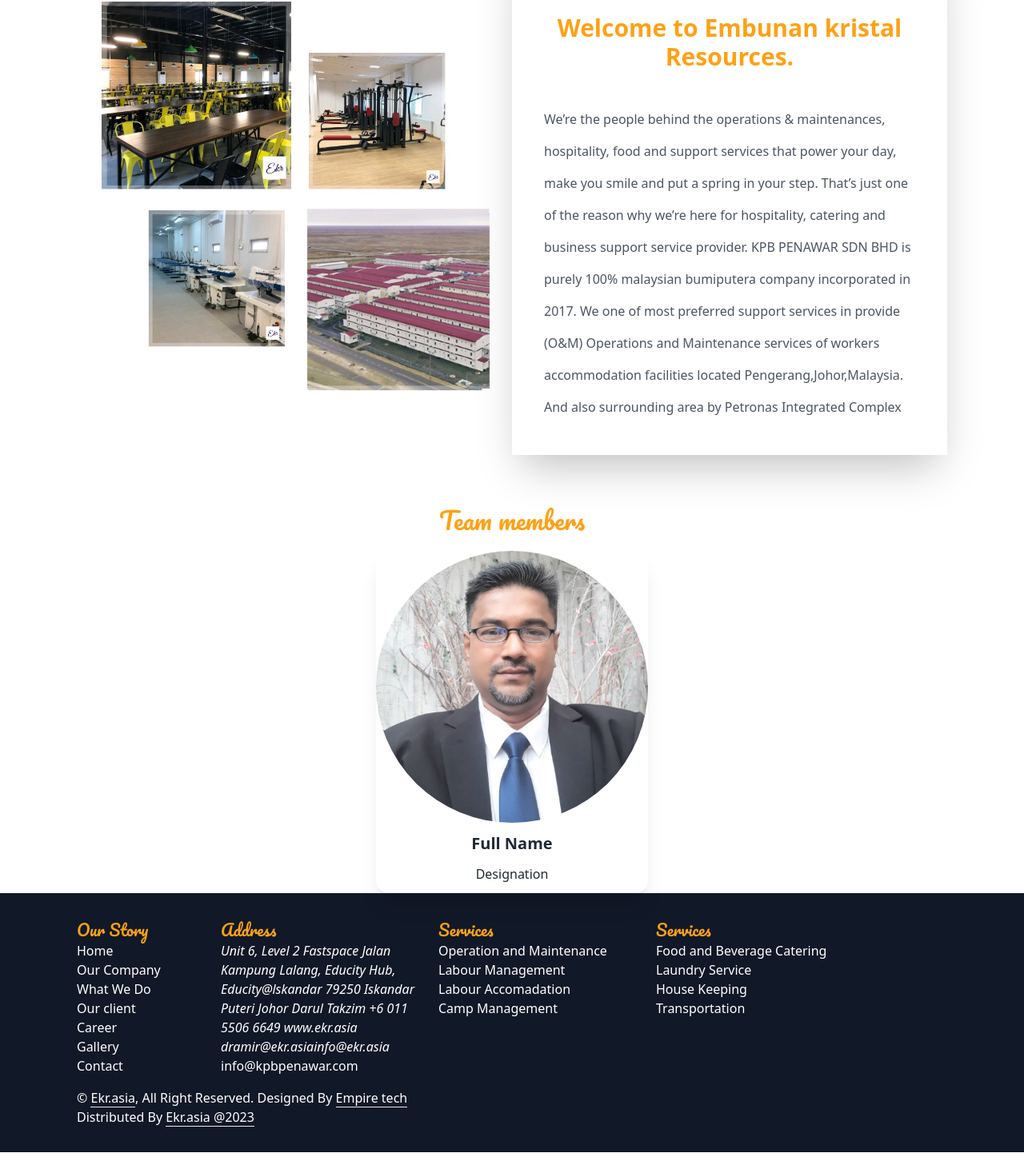
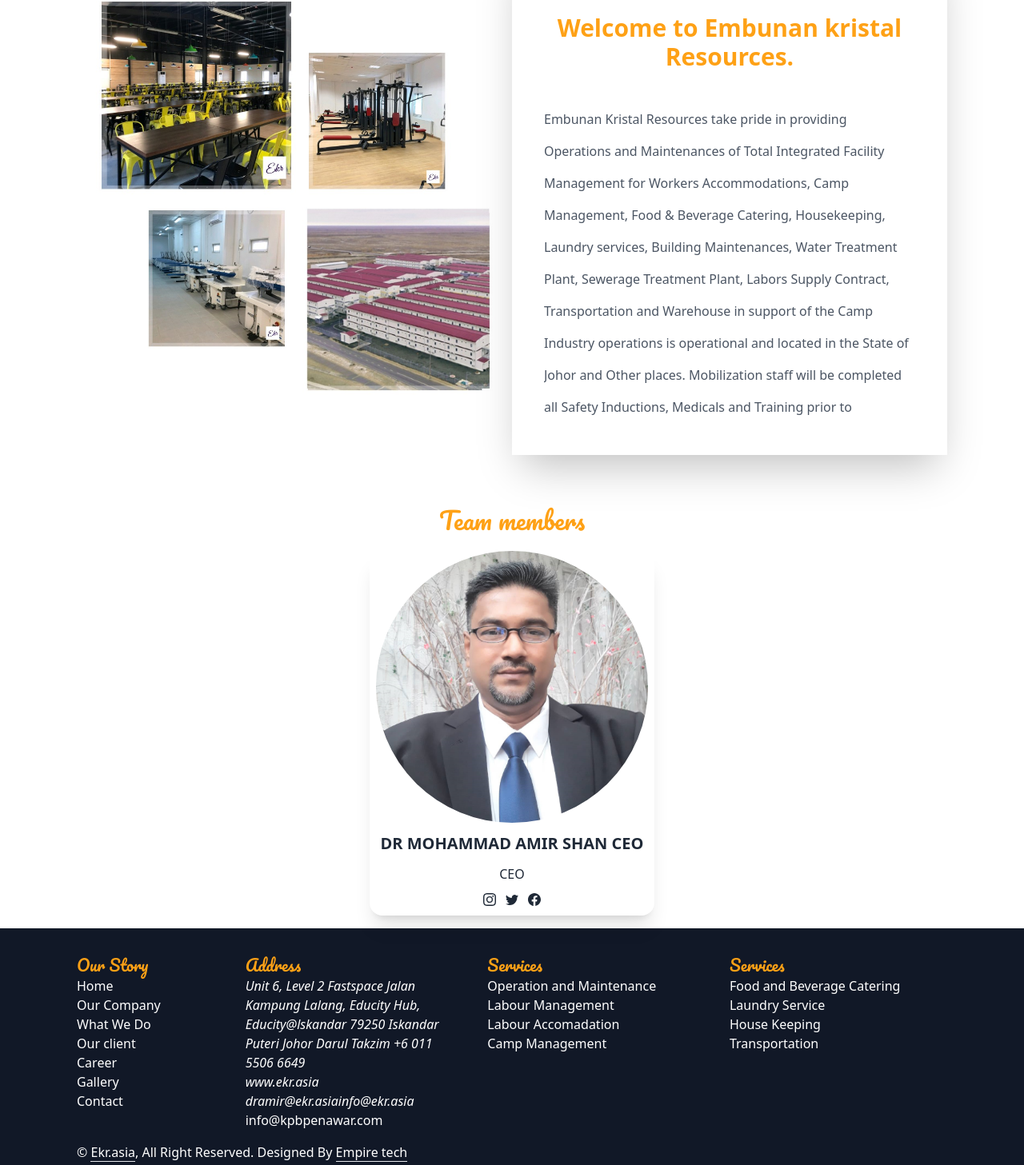
Before and after one commit to IAmIntelligent/kpbpenawar., a React (Vite) app: page / in a window 1280 px wide. Shown: the part 855-2312 px from the top of the page at 80% size. Built offline with nearby package versions, Linux system fonts and the light colour scheme.

Commit message:
final styles

```diff
--- a/src/App.tsx
+++ b/src/App.tsx
@@ -1,4 +1,4 @@
-import { Route, Routes } from "react-router-dom";
+import { Link, Route, Routes } from "react-router-dom";
 import {
   Career,
   ContactPage,
@@ -35,7 +35,10 @@
       </Routes>
       <Footer />
 
+<Link to={`https://wa.me/${`+601155066649`}?text=Hi`}>
+
       <BsWhatsapp className="fixed bottom-10 right-10 text-[40px] md:text-[70px] text-green-500" />
+</Link>
     </div>
     //
     // <Home category={""} description={""} headerPosition={""}/>
--- a/src/assets/utlity.ts
+++ b/src/assets/utlity.ts
@@ -18,92 +18,58 @@
   { name: "Contact", link: "/contact" },
 ];
 const aboutParagraph = [
-  `We’re the people behind the operations & maintenances,
-  hospitality, food and support services that power your day, make
-  you smile and put a spring in your step. That’s just one of the
-  reason why we’re here for hospitality, catering and business
-  support service provider. KPB PENAWAR SDN BHD is purely 100%
-  malaysian bumiputera company incorporated in 2017. We one of most
-  preferred support services in provide (O&M) Operations and
-  Maintenance services of workers accommodation facilities located
-  Pengerang,Johor,Malaysia. And also surrounding area by Petronas
-  Integrated Complex (PIC), Pengerang Industrial Park (PIP),
-  Pengerang Echo Industrial Park (PEIP). We offer a broad range of
-  services for industrial and commercial establishments as well as
-  workers camp, hostel, residential complexes and individual homes
-  throughout Johor.`,
-  // Add more paragraphs if needed
-  `We take the time to understand each of our client's needs on an
-  individual basis, in order to ensure they receive from us the best
-  possible services for their premises. All projects undertaken by
-  us are handled by experienced, skilled and well-trained staff
-  using the latest equipment and quality materials to ensure that
-  the tasks are completed to the highest standards and on time.`,
-  `Clients in both public and private sectors continue to recognise
-  outsourcing as a route not only to reducing costs but also to
-  accessing expertise. We have enormous experience and our clients
-  know that by working with us they are benefiting from a track
-  record of delivery, trusted relationships and quality service. Put
-  simply, we hit the ground running and make a real difference from
-  day one.`,
-  `Today, clients increasingly want that ‘difference’ to be applied
-  to more and more individual services. Many clients initially
-  appoint us to provide a single service. Then, when we have proved
-  our value, they frequently move towards bundling a number of
-  services together – and there’s a clear trend towards bundled and
-  integrated FM, where we deliver a suite of services, often across
-  multiple sites. We see opportunities for great service and
-  consistent growth in all contracts – whether we are providing one
-  service or several.`,
+  `Embunan Kristal Resources  take pride in providing Operations and Maintenances of Total Integrated Facility Management for Workers Accommodations, Camp Management, Food & Beverage Catering, Housekeeping, Laundry services, Building Maintenances, Water Treatment Plant, Sewerage Treatment Plant, Labors Supply Contract, Transportation and Warehouse in support of the Camp Industry operations is operational and located in the State of Johor and Other places.
+  Mobilization staff will be completed all Safety Inductions, Medicals and Training prior to deployment to any Camp location or locations. Project Management Team consists of highly experienced, well educated and well exposed to working conditions of live projects for both Malaysia as well International Large Size (over than 60,000 man) Remote Camp Locations.
+  Our capacity and skill to support large complex portfolios as well as specialized services for business requiring customized Facilities Management services. We are unique in the way we integrate our services trough state of art technology and form alliance relationships with our customers`
 ];
 
 const serviceTextCard = [
   {
     title: "Operation and Maintenance",
     description:
-      "Our most Experienced and Professional Team will Guide you to make every moment with us joyful and valuable.",
+      "Embunan Kristal Resources were concentrates in tasks to maintain quality of aequipments and Services before any Significiant Issues Arise.",
     icon: GrServices as React.ElementType,
   },
   {
     title: "Labour Management",
     description:
-      "We will support you with our extremely good and valuable services.",
+      "Embunan Kristal Resources will Povide higly Skilled labours with Productivity, Reporting and Planning Capabilities.",
     icon: GrServices,
   },
   {
     title: "Labour Accomadation",
     description:
-      "We are in alert 24/7 to keep you feeling safe and secure with continuous services.",
+      "we at Embunan Kristal Resources, will Provide Neat and Secured Accomodations for Labours with Clean and Required Services.      ",
     icon: GrServices,
   },
   {
     title: "Camp Management",
     description:
-      "We promise a commitment to hospitality that makes guests feel like kings.",
+      "Embunan Kristal Resourcesare Undertaking Camp Management with Proper Guidance and Monitoring of Authorities with Proper Coordination.",
     icon: GrServices,
   },
   {
     title: "Food and Beverage Catering",
     description:
-      "We promise a commitment to hospitality that makes guests feel like kings.",
+      "We are Providing Neat and Clean Food regularly with Ordered Menu. Our highly delicious and Ready to Eat Items were Supplied Punctually.      ",
     icon: GrServices,
   },
   {
     title: "Launtry",
     description:
-      "We promise a commitment to hospitality that makes guests feel like kings.",
+      "Our Services Includes Washing, drying  Processing of Clothes,Sheets, Towels, Uniforms etc with Good Care and Handling.      ",
     icon: GrServices,
   },
   {
     title: "House Keeping",
     description:
-      "We promise a commitment to hospitality that makes guests feel like kings.",
+      "Our House Keeping Professionals will Make your Spaces Clean and Tidy. Includes Disposing of Rubbish, Cleaning Dirty Surfaces, Dusting and Vacumating.      ",
     icon: GrServices,
   },
   {
     title: " Transportation",
     description:
-      "We promise a commitment to hospitality that makes guests feel like kings.",
+      "Embunan Kristal Resources will Provide you Most Cheapest and Safe Travel Resourses for Reaching Your Destinations On Time.",
     icon: GrServices,
   },
 ];
--- a/src/components/About.tsx
+++ b/src/components/About.tsx
@@ -26,7 +26,7 @@
               <Scrollbars style={{height:700}} >
                 {aboutParagraph?.map(
                   (p, index) =>
-                    index < aboutParagraph.length - 1 && (
+                    index <= aboutParagraph.length - 1 && (
                       <p key={index} className="text-gray-600 leading-[40px] ">
                         {p}
                       </p>
--- a/src/components/Footer.tsx
+++ b/src/components/Footer.tsx
@@ -5,7 +5,7 @@
   return (
     <footer className="px-5 md:px-20 bg-gray-900 text-white static top-[100px] right-0 left-0 ">
       <div className="container mx-auto px-4 py-8">
-        <div className="flex flex-wrap">
+        <div className="flex flex-wrap justify-between">
           <div className="w-full md:w-1/3 lg:w-[180px] mb-4">
             <h1 className="about-cursive text-[#FEA116] text-xl">Our Story</h1>
             <ul className="">
@@ -30,10 +30,10 @@
             <address>
               Unit 6, Level 2 Fastspace Jalan Kampung Lalang, Educity Hub,
               Educity@lskandar 79250 Iskandar Puteri Johor Darul Takzim
-              <a href="#"> +6 011 5506 6649</a>
-              <a href="#"> www.ekr.asia</a> <br />
-              <a href="#">dramir@ekr.asia</a>
-              <a href="#">info@ekr.asia</a>
+              <Link to="tel:+6 011 5506 6649"> +6 011 5506 6649</Link> <br />
+              <Link to="#"> www.ekr.asia</Link> <br />
+              <Link to="#">dramir@ekr.asia</Link>
+              <Link to="#">info@ekr.asia</Link>
             </address>
             <p>info@kpbpenawar.com</p>
           </div>
--- a/src/components/Hero.tsx
+++ b/src/components/Hero.tsx
@@ -37,7 +37,7 @@
           )}
           {button && (
             <Link
-              to=""
+              to="/Our_company"
               className="bg-[#FEA116] text-white font-semibold py-2 px-4 rounded-lg inline-block animated slideInLeft"
             >
               Read more
--- a/src/components/ImageCard.tsx
+++ b/src/components/ImageCard.tsx
@@ -1,5 +1,6 @@
 import { FC } from "react";
 import { BsFacebook, BsInstagram, BsTwitter } from "react-icons/bs";
+import { Link } from "react-router-dom";
 // import { GrServices } from "react-icons/gr";
 
 // interface Icon {
@@ -47,9 +48,15 @@
             {/* {icon && <p className="flex gap-3"><{icon}/></p> } */}
             {icon.length > 0 && (
               <p className="flex gap-3">
-                <BsInstagram />
-                <BsTwitter />
-                <BsFacebook />
+                <Link to="">
+                  <BsInstagram />
+                </Link>
+                <Link to="">
+                  <BsTwitter />
+                </Link>
+                <Link to="">
+                  <BsFacebook />
+                </Link>
               </p>
             )}
           </div>
--- a/src/components/TextCard.tsx
+++ b/src/components/TextCard.tsx
@@ -1,4 +1,3 @@
-import { GrServices } from "react-icons/gr";
 
 interface TextCardProps {
   key:number
@@ -8,11 +7,11 @@
   icon:React.ElementType
 }
 
-const TextCard: React.FC<TextCardProps> = ({ category, description ,icon}) => {
+const TextCard: React.FC<TextCardProps> = ({ category, description }) => {
   return (
     <div>
       {/* card1 */}
-      {icon &&   <GrServices/> }
+      {/* {icon &&   <GrServices/> } */}
       <div className="card rounded-none w-[300px] bg-[#171d2d]/70 h-[300px] text-primary-content hover:bg-[#fea116]">
 
         <div className="card-body">
--- a/src/pages/Gallery.tsx
+++ b/src/pages/Gallery.tsx
@@ -36,7 +36,7 @@
         backgroundImage={hero_images?.gallery_hero}
         title={""}
         button={""}
-        height={""}
+        height={"h-[40vh]"}
       />
       <div className="flex gap-3 flex-wrap justify-center mt-3 md:mt-10  p-3 md:py-10 md:px-10 ">
         <p className="flex gap-2 flex-wrap justify-center shadow-md py-3 md:py-5 md:mb-5">
--- a/src/pages/Home.tsx
+++ b/src/pages/Home.tsx
@@ -13,9 +13,7 @@
       <Hero
         animationImage="/img/kpbpenwar_banner_rotation.png"
         backgroundImage="/img/kpbpenwar_banner.jpg"
-        title="Tempor erat elitr rebum at clita. Diam dolor diam ipsum sit. Aliqu
-        diam amet diam et eos. Clita erat ipsum et lorem et sit, sed stet
-        lorem sit clita duo justo magna dolore erat amet"
+        title="Embunan Kristal Resources constantly strives to find the right balance between building long-term supply relationships based on the compatibility of values and behavior, as well as quality and price"
         button="Read more"
         height = "h-[110vhv] md:h-[90vh]"
       />
@@ -27,7 +25,7 @@
         <h1 className="about-cursive text-[#FEA116] text-center text-xl lg:text-3xl mb-5">
           Team members
         </h1>
-        <div className="flex flex-wrap gap-4 justify-center ">
+        <div className="flex flex-wrap gap-4 justify-center mb-4">
           {directorsGallery?.map((director, index) => {
             if(index === 2)
             return (
@@ -35,12 +33,12 @@
                 <div className="">
                   <ImageCard
                     key={index}
-                    fullName={"Full Name"}
-                    position={"Designation"}
+                    fullName={"DR MOHAMMAD AMIR SHAN CEO"}
+                    position={"CEO"}
                     image={director.image}
                     styles={"w-[320px] h-[320px] md:h-[340px] md:w-[340px] object-cover rounded-full  transition-all delay-150 duration-300  group-hover:scale-125"}
-                    group={"group"}
-                    title={""} icon={[]} />
+                    group={"group px-2"}
+                    title={""} icon={director.icon} />
                 </div>
               </div>
             );
--- a/src/pages/OurCompanyPage.tsx
+++ b/src/pages/OurCompanyPage.tsx
@@ -18,21 +18,19 @@
     />
     <About />
     {/* <ImageGalleries fullName={""} position={""} image={""} /> */}
-    <div className="container py-10 px-10 shadow-xl m-auto ">
-      <h2 className="text-2xl font-bold mb-4">Mission</h2>
+    <div className="container py-10 px-10 shadow-xl border m-auto ">
+      <h2 className="text-2xl font-bold mb-4">Vision and Mission</h2>
       <p className="mb-6">
-        To provide superior and comprehensive FM services resulting in a better
-        working or living environment for our clients.
-      </p>
-
-      <h2 className="text-2xl font-bold mb-4">Vision</h2>
-      <p className="mb-6">
-        To be recognised as an innovator in the support services sector and a
-        leader in quality, value, and customer satisfaction. To provide an
-        environment enriched with trust, cooperation, and mutual respect while
-        delivering services to our clients, ensuring professionalism, exceeding
-        customers’ expectations, achieving market leadership, and operational
-        excellence in every service.
+        Our goal is to reduce the potential for civil unrest & anti-social
+        behavior by camp residents as Sports, Welfare & Recreation activities
+        allow people to channel any feelings of built-up frustration or
+        aggression through healthy, constructive & rewarding activities. We aim
+        to make each Clients resident’s employment duration an unforgettable
+        life experience, where they have the opportunity to sample a
+        once-in-a-lifetime experience of diverse cultural exposure to other
+        nationalities and the customs, traditions and events they celebrate. We
+        also aim to have every resident return to their countries a more
+        educated and enlightened individual.
       </p>
     </div>
 
@@ -42,14 +40,14 @@
       </h1>
       <div className="flex flex-wrap gap-4 text-center ">
         {directorsGallery?.map(
-          ({icon,image}, index) =>
+          ({ icon, image }, index) =>
             index === 2 && (
               <div className="group-hover " key={index}>
                 <div className="">
                   <ImageCard
                     key={index}
-                    fullName={"Full Name"}
-                    position={"Designation"}
+                    fullName={"DR MOHAMMAD AMIR SHAN"}
+                    position={"CEO"}
                     image={image}
                     styles={
                       "w-[320px] h-[320px] md:h-[380px] md:w-[380px] object-cover rounded-full  transition-all delay-150 duration-300  group-hover:scale-125"
```
Also changed, not shown: src/pages/Career.tsx (+28 -16 lines), 1 other file (tests, documents, lock files or other folders).
